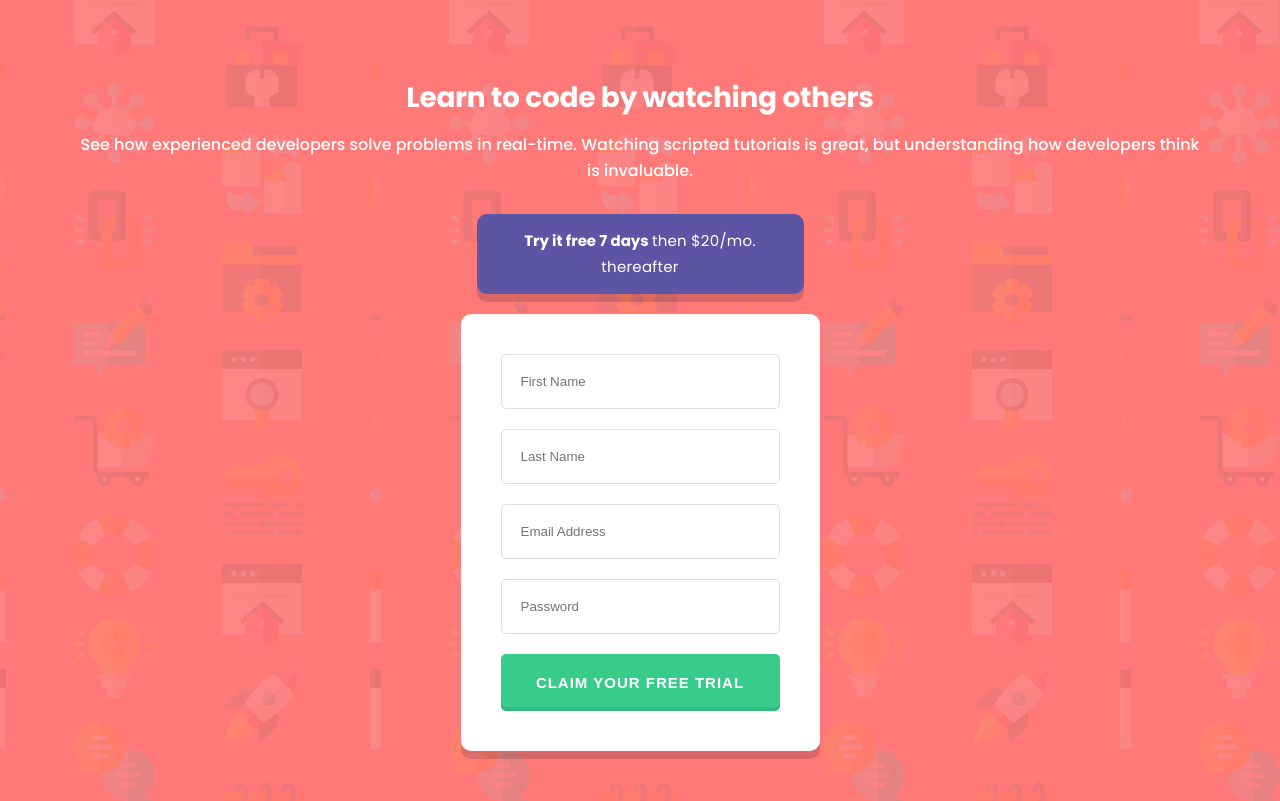
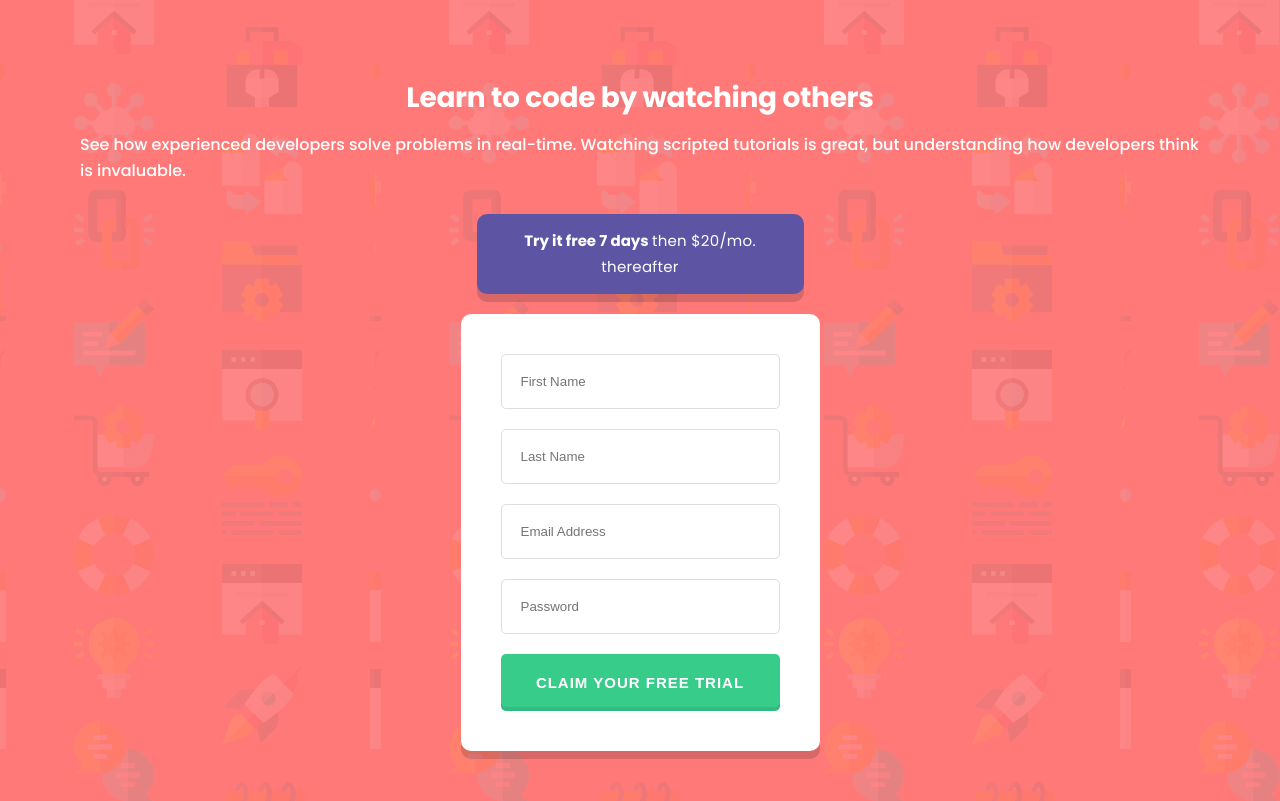
Before and after one commit to gia-grigalashvili/intro-component-with-signup-form-master-ty, a React (Vite) app: page / in a window 1280 px wide. Built offline with nearby package versions, Linux system fonts and the light colour scheme; a web font is replaced by a local one.

Commit message:
function handlesumbit and write event type

```diff
--- a/src/components/Inputs.tsx
+++ b/src/components/Inputs.tsx
@@ -1,6 +1,9 @@
 import styled from "styled-components";
 
 function Inputs() {
+  const handlesumbit = (event: React.FormEvent<HTMLFormElement>) => {
+    event.preventDefault();
+  };
   return (
     <MainInputs>
       <div className="box">
@@ -9,7 +12,7 @@ function Inputs() {
         </p>
       </div>
 
-      <StyledForm action="">
+      <StyledForm onSubmit={handlesumbit}>
         <StyledInput placeholder="First Name" />
         <StyledInput placeholder="Last Name" />
         <StyledInput placeholder="Email Address" />
@@ -92,6 +95,10 @@ const StyledForm = styled.form`
     font-weight: 600;
     border: none;
     letter-spacing: 1px;
+    cursor: pointer;
+    @media (min-width: 1440px) {
+      width: 400px;
+    }
   }
 `;
 const StyledInput = styled.input`
--- a/src/components/Text.tsx
+++ b/src/components/Text.tsx
@@ -24,8 +24,7 @@ const Textdiv = styled.div`
   }
   h1 {
     color: #fff;
-    text-align: center;
-    font-family: Poppins;
+
     font-size: 28px;
     font-style: normal;
     font-weight: 700;
@@ -42,8 +41,7 @@ const Textdiv = styled.div`
   }
   p {
     color: #fff;
-    text-align: center;
-    font-family: Poppins;
+
     font-size: 16px;
     font-style: normal;
     font-weight: 500;
--- a/src/index.css
+++ b/src/index.css
@@ -12,7 +12,7 @@ body {
   display: flex;
   justify-content: center;
   align-items: center;
-  text-align: center;
+
   padding: 50px;
   font-family: Poppins;
 }
```
